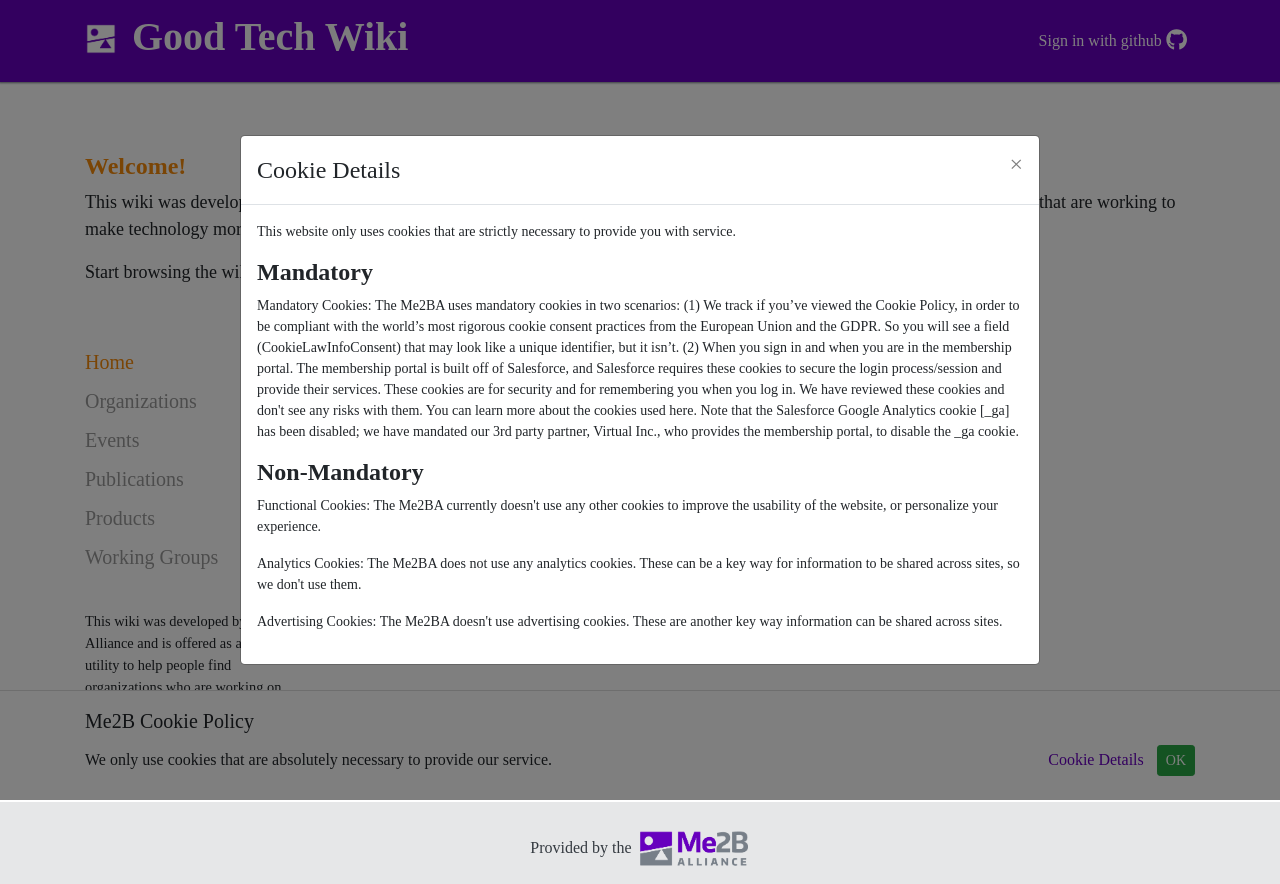
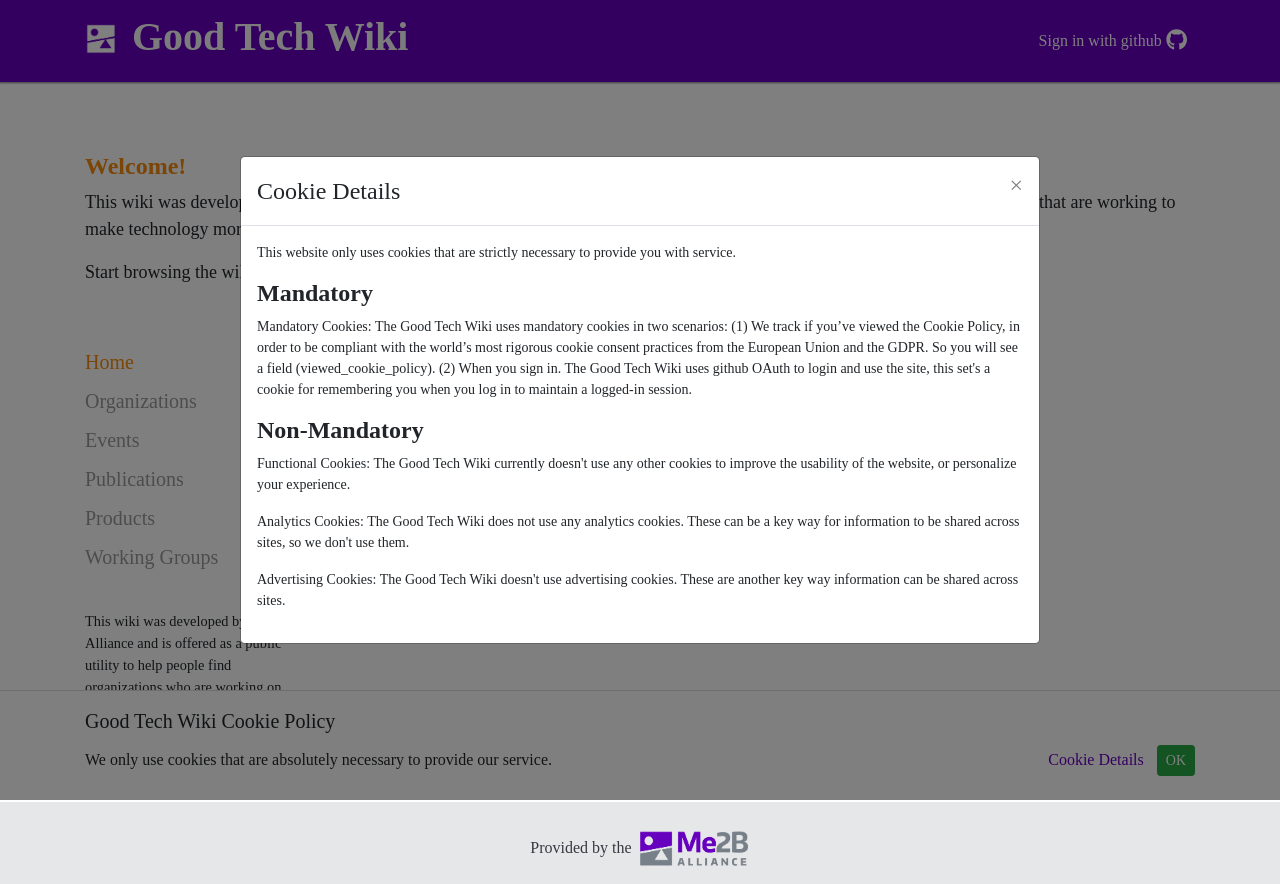
Before and after one commit to Me2B-Alliance/GoodTechWikiServer, a Next.js app: page / in a window 1280 px wide. Both pictures are taken after a click on the button "Cookie Details". Built offline with nearby package versions, Linux system fonts and the light colour scheme; no server answers; a web font is replaced by a local one.

Commit message:
chore(cookie-policy): update cookie banner and info

```diff
--- a/components/CookiePolicy.js
+++ b/components/CookiePolicy.js
@@ -34,36 +34,29 @@
             </p>
             <h4>Mandatory</h4>
             <p>
-              Mandatory Cookies: The Me2BA uses mandatory cookies in two scenarios:
+              Mandatory Cookies: The Good Tech Wiki uses mandatory cookies in two scenarios:
               (1) We track if you’ve viewed the Cookie Policy, in order to be
               compliant with the world’s most rigorous cookie consent practices
               from the European Union and the GDPR. So you will see a field
-              (CookieLawInfoConsent) that may look like a unique identifier, but
-              it isn’t.
-              (2) When you sign in and when you are in the membership
-              portal. The membership portal is built off of Salesforce, and
-              Salesforce requires these cookies to secure the login
-              process/session and provide their services. These cookies are for
-              security and for remembering you when you log in. We have reviewed
-              these cookies and don't see any risks with them. You can learn
-              more about the cookies used here. Note that the Salesforce Google
-              Analytics cookie [_ga] has been disabled; we have mandated our 3rd
-              party partner, Virtual Inc., who provides the membership portal,
-              to disable the _ga cookie.
+              (viewed_cookie_policy).
+              (2) When you sign in. The Good Tech Wiki uses github OAuth to login
+              and use the site, this set's a cookie for remembering you when you log
+              in to maintain a logged-in session.
             </p>
             <h4>Non-Mandatory</h4>
             <p>
-              Functional Cookies: The Me2BA currently doesn't use any other cookies to
+              Functional Cookies: The Good Tech Wiki currently doesn't use any other cookies to
               improve the usability of the website, or personalize your
               experience.
             </p>
             <p>
-              Analytics Cookies: The Me2BA does not use any analytics cookies. These can be a
-              key way for information to be shared across sites, so we don't
-              use them.
+              Analytics Cookies: The Good Tech Wiki does not use any analytics
+              cookies. These can be a key way for information to be shared
+              across sites, so we don't use them.
             </p>
-            Advertising Cookies: The Me2BA doesn't use advertising cookies. These are
-            another key way information can be shared across sites.
+            Advertising Cookies: The Good Tech Wiki doesn't use advertising
+            cookies. These are another key way information can be shared
+            across sites.
             <p />
           </Modal.Body>
         </Modal>
@@ -102,7 +95,7 @@
           <>
             <div id="cookie-info-bar" className="d-none d-sm-block">
               <Container>
-                <h5 className="pt-2">Me2B Cookie Policy</h5>
+                <h5 className="pt-2">Good Tech Wiki Cookie Policy</h5>
                 <div id="cookie-info-bar-content">
                   <a> We only use cookies that are absolutely necessary to provide our service.</a>
                   <div>
@@ -116,7 +109,7 @@
 
             <div id="cookie-info-bar-mobile" className="d-md-none">
               <Container>
-                <h5>Me2B Cookie Policy</h5>
+                <h5>Good Tech Wiki Cookie Policy</h5>
                 <div id="cookie-info-bar-content">
                   <a> We only use cookies that are absolutely necessary to provide our service.</a>
                   <div className="d-flex row justify-content-center">
```
